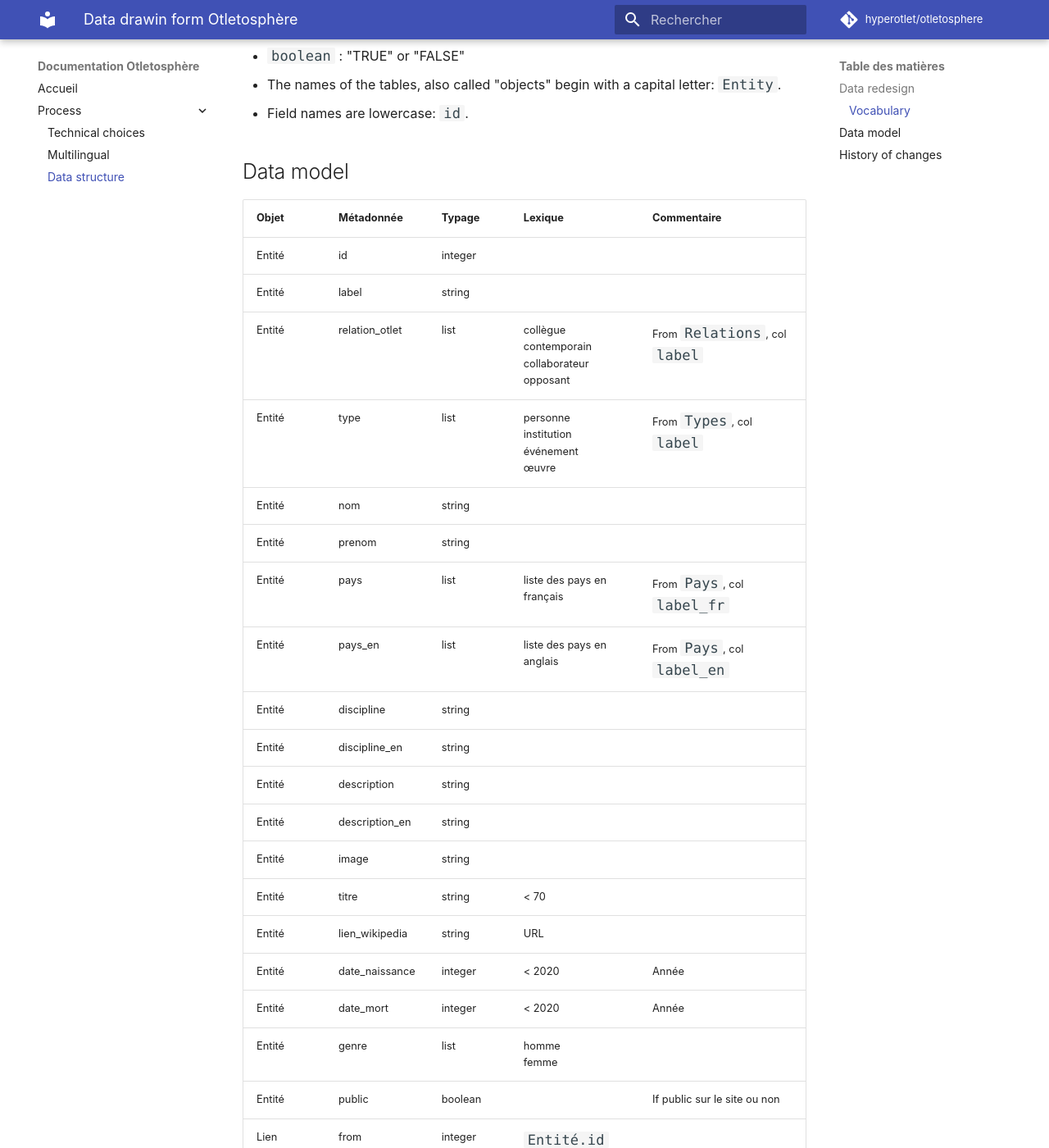
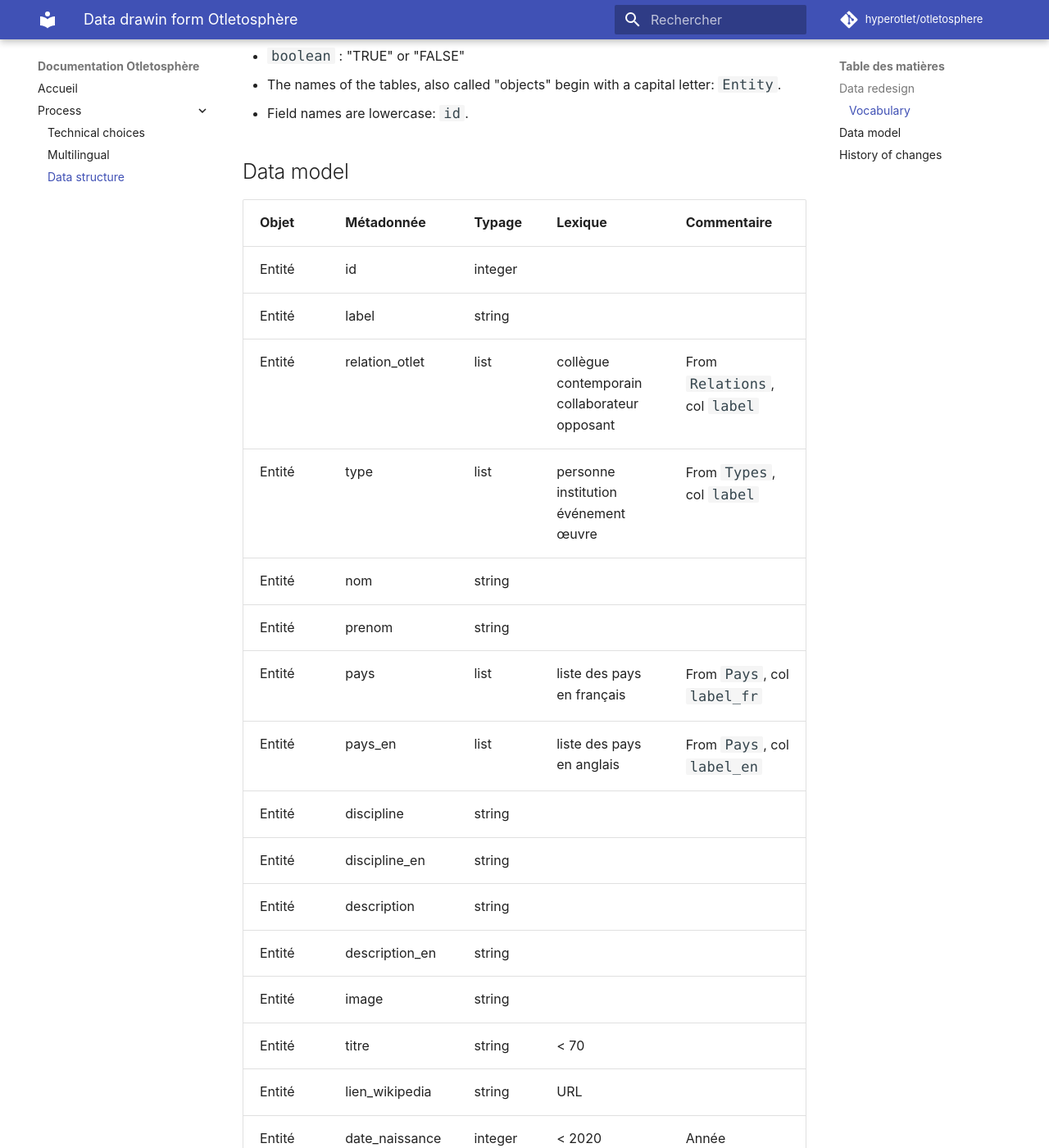
Before and after one commit to graphlab-fr/opensphere-web-app, an MkDocs documentation site: the page built from doc/en/docs/process/data-structure.md, in a window 1280 px wide and 1400 px high, scrolled down 676 px. Shown: the whole window at 82% size. Built offline with MkDocs 1.6.1 and Material for MkDocs 9.7.7, drawn with Linux system fonts in a browser that asks for light colours; comment, search, counter and statistics services are not loaded.

Commit message:
[edit] tableau lisibles

```diff
--- a/doc/en/docs/extras/style.css
+++ b/doc/en/docs/extras/style.css
@@ -10,3 +10,7 @@
     font-size: 0.85rem;
     letter-spacing: 0.01rem;
 }
+
+.md-typeset table:not([class]) {
+    font-size: unset !important ;
+}
--- a/doc/fr/docs/extras/style.css
+++ b/doc/fr/docs/extras/style.css
@@ -10,3 +10,7 @@
     font-size: 0.85rem;
     letter-spacing: 0.01rem;
 }
+
+.md-typeset table:not([class]) {
+    font-size: unset !important ;
+}
```
